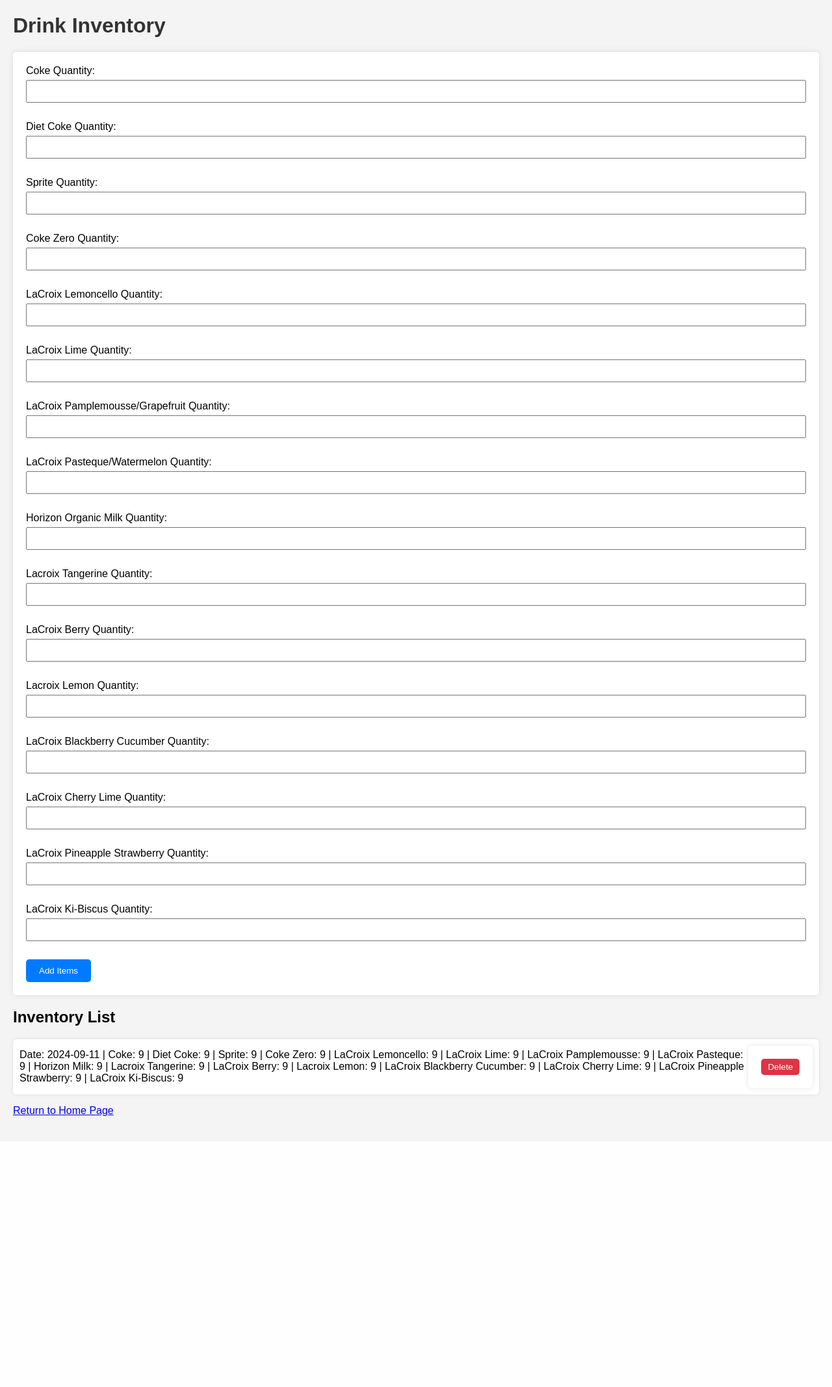
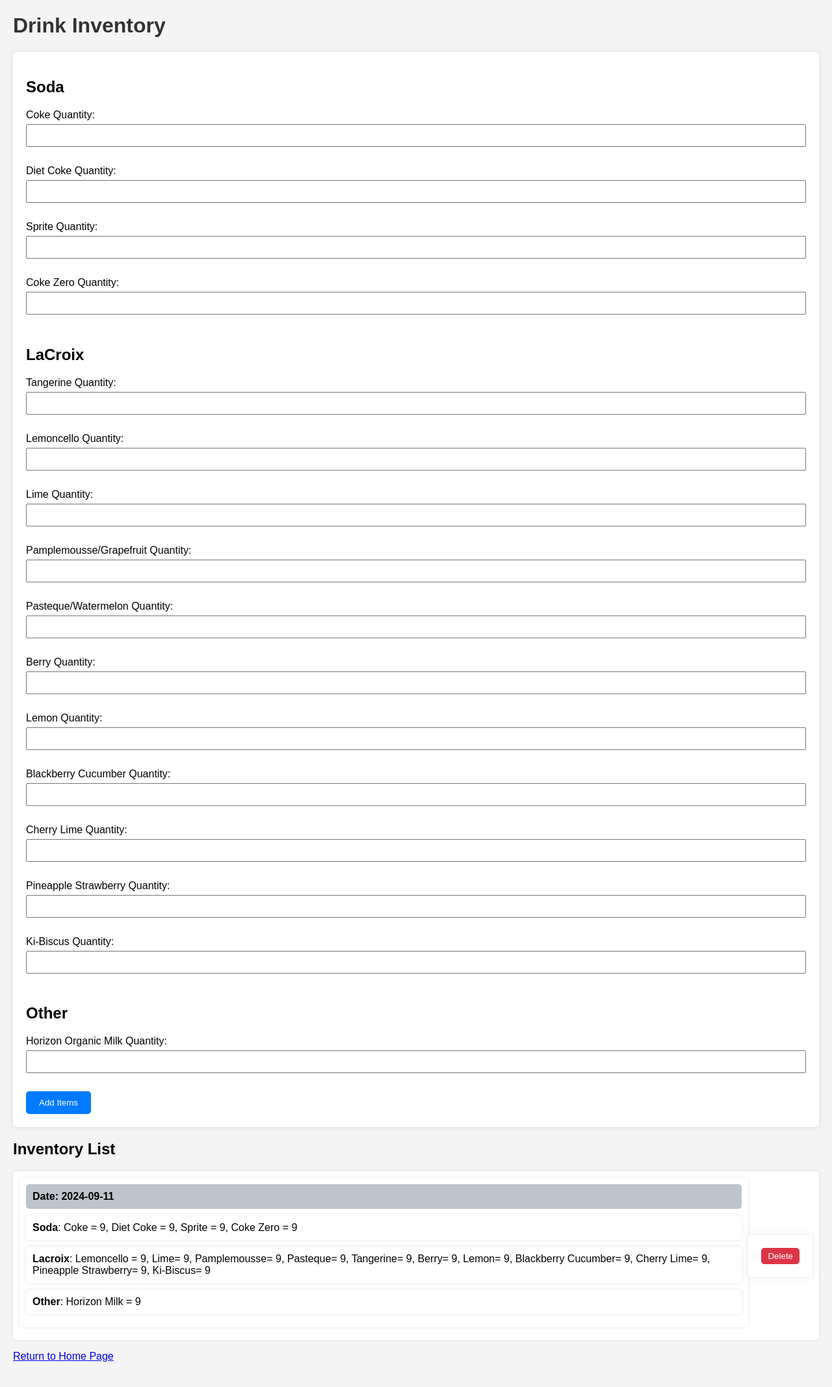
Before and after one commit to ashsgelb/kitchen_inventory, a Flask app: page /drink-inventory in a window 1280 px wide. Shown: the whole page at 65% size. Before the commit the page ends 1717 px from the top, so only its background shows below. Run offline with Flask 3, Linux system fonts and the light colour scheme.

Commit message:
inventory update

```diff
--- a/static/style.css
+++ b/static/style.css
@@ -68,3 +68,19 @@
 .delete-form input[type="submit"]:hover {
     background-color: #c82333; /* Darker red for hover */
 }
+
+.item-box {
+    background-color: #fff;
+    padding: 10px;
+    margin-bottom: 10px;
+    border-radius: 5px;
+    box-shadow: 0 0 5px rgba(0, 0, 0, 0.1);
+}
+
+.date-box {
+    background-color: #86919c88;
+    padding: 10px;
+    border-radius: 5px;
+    margin-bottom: 10px;
+    font-weight: bold;
+}
--- a/templates/drink_inventory.html
+++ b/templates/drink_inventory.html
@@ -10,6 +10,8 @@
     <h1>Drink Inventory</h1>
 
     <form action="{{ url_for('add_drink_item') }}" method="POST">
+        <div class="drink-category">
+            <h2>Soda</h2>
             <label for="coke_quantity">Coke Quantity:</label>
             <input type="number" id="coke_quantity" name="coke_quantity" min="0" required><br><br>
 
@@ -21,42 +23,49 @@
 
             <label for="coke_zero_quantity">Coke Zero Quantity:</label>
             <input type="number" id="coke_zero_quantity" name="coke_zero_quantity" min="0" required><br><br>
+        </div>
 
-        <label for="lacroix_lemoncello_quantity">LaCroix Lemoncello Quantity:</label>
+        <div class="drink-category">
+            <h2>LaCroix</h2>
+            <label for="tangerine_quantity">Tangerine Quantity:</label>
+            <input type="number" id="tangerine_quantity" name="tangerine_quantity" min="0" required><br><br>
+
+            <label for="lacroix_lemoncello_quantity">Lemoncello Quantity:</label>
             <input type="number" id="lacroix_lemoncello_quantity" name="lacroix_lemoncello_quantity" min="0" required><br><br>
 
-        <label for="lacroix_lime_quantity">LaCroix Lime Quantity:</label>
+            <label for="lacroix_lime_quantity">Lime Quantity:</label>
             <input type="number" id="lacroix_lime_quantity" name="lacroix_lime_quantity" min="0" required><br><br>
 
-        <label for="lacroix_pamplemousse_quantity">LaCroix Pamplemousse/Grapefruit Quantity:</label>
+            <label for="lacroix_pamplemousse_quantity">Pamplemousse/Grapefruit Quantity:</label>
             <input type="number" id="lacroix_pamplemousse_quantity" name="lacroix_pamplemousse_quantity" min="0" required><br><br>
 
-        <label for="lacroix_pasteque_quantity">LaCroix Pasteque/Watermelon Quantity:</label>
+            <label for="lacroix_pasteque_quantity">Pasteque/Watermelon Quantity:</label>
             <input type="number" id="lacroix_pasteque_quantity" name="lacroix_pasteque_quantity" min="0" required><br><br>
 
+            <label for="lacroix_berry_quantity">Berry Quantity:</label>
+            <input type="number" id="lacroix_berry_quantity" name="lacroix_berry_quantity" min="0" required><br><br>
+
+            <label for="lemon_quantity">Lemon Quantity:</label>
+            <input type="number" id="lemon_quantity" name="lemon_quantity" min="0" required><br><br>
+
+            <label for="lacroix_blackberry_cucumber_quantity">Blackberry Cucumber Quantity:</label>
+            <input type="number" id="lacroix_blackberry_cucumber_quantity" name="lacroix_blackberry_cucumber_quantity" min="0" required><br><br>
+
+            <label for="lacroix_cherry_lime_quantity">Cherry Lime Quantity:</label>
+            <input type="number" id="lacroix_cherry_lime_quantity" name="lacroix_cherry_lime_quantity" min="0" required><br><br>
+
+            <label for="lacroix_pineapple_strawberry_quantity">Pineapple Strawberry Quantity:</label>
+            <input type="number" id="lacroix_pineapple_strawberry_quantity" name="lacroix_pineapple_strawberry_quantity" min="0" required><br><br>
+
+            <label for="lacroix_ki_biscus_quantity">Ki-Biscus Quantity:</label>
+            <input type="number" id="lacroix_ki_biscus_quantity" name="lacroix_ki_biscus_quantity" min="0" required><br><br>
+        </div>
+
+        <div class="drink-category">
+            <h2>Other</h2>
             <label for="horizon_milk_quantity">Horizon Organic Milk Quantity:</label>
             <input type="number" id="horizon_milk_quantity" name="horizon_milk_quantity" min="0" required><br><br>
-
-        <label for="tangerine_quantity">Lacroix Tangerine Quantity:</label>
-        <input type="number" id="tangerine_quantity" name="tangerine_quantity" min="0" required><br><br>
-
-        <label for="lacroix_berry_quantity">LaCroix Berry Quantity:</label>
-        <input type="number" id="lacroix_berry_quantity" name="lacroix_berry_quantity" min="0" required><br><br>
-
-        <label for="lemon_quantity">Lacroix Lemon Quantity:</label>
-        <input type="number" id="lemon_quantity" name="lemon_quantity" min="0" required><br><br>
-
-        <label for="lacroix_blackberry_cucumber_quantity">LaCroix Blackberry Cucumber Quantity:</label>
-        <input type="number" id="lacroix_blackberry_cucumber_quantity" name="lacroix_blackberry_cucumber_quantity" min="0" required><br><br>
-
-        <label for="lacroix_cherry_lime_quantity">LaCroix Cherry Lime Quantity:</label>
-        <input type="number" id="lacroix_cherry_lime_quantity" name="lacroix_cherry_lime_quantity" min="0" required><br><br>
-
-        <label for="lacroix_pineapple_strawberry_quantity">LaCroix Pineapple Strawberry Quantity:</label>
-        <input type="number" id="lacroix_pineapple_strawberry_quantity" name="lacroix_pineapple_strawberry_quantity" min="0" required><br><br>
-
-        <label for="lacroix_ki_biscus_quantity">LaCroix Ki-Biscus Quantity:</label>
-        <input type="number" id="lacroix_ki_biscus_quantity" name="lacroix_ki_biscus_quantity" min="0" required><br><br>
+        </div>
 
         <input type="submit" value="Add Items">
     </form>
@@ -65,8 +74,19 @@
 <ul>
     {% for item in items %}
     <li class="inventory-item">
-            <div class="item-info">
-                Date: {{ item.date }} | Coke: {{ item.coke }} | Diet Coke: {{ item.diet_coke }} | Sprite: {{ item.sprite }} | Coke Zero: {{ item.coke_zero }} | LaCroix Lemoncello: {{ item.lacroix_lemoncello }} | LaCroix Lime: {{ item.lacroix_lime }} | LaCroix Pamplemousse: {{ item.lacroix_pamplemousse }} | LaCroix Pasteque: {{ item.lacroix_pasteque }} | Horizon Milk: {{ item.horizon_milk }} | Lacroix Tangerine: {{ item.tangerine }} | LaCroix Berry: {{ item.lacroix_berry }} | Lacroix Lemon: {{ item.lemon }} | LaCroix Blackberry Cucumber: {{ item.lacroix_blackberry_cucumber }} | LaCroix Cherry Lime: {{ item.lacroix_cherry_lime }} | LaCroix Pineapple Strawberry: {{ item.lacroix_pineapple_strawberry }} | LaCroix Ki-Biscus: {{ item.lacroix_ki_biscus }}
+        <div class="item-box">
+            <div class="date-box">
+                <b>Date</b>: {{ item.date }}
+            </div>
+            <div class="item-box">
+                <b>Soda</b>: Coke = {{ item.coke }}, Diet Coke = {{ item.diet_coke }}, Sprite = {{ item.sprite }}, Coke Zero = {{ item.coke_zero }} <br>
+            </div>
+            <div class="item-box">
+                <b>Lacroix</b>: Lemoncello = {{ item.lacroix_lemoncello }}, Lime= {{ item.lacroix_lime }}, Pamplemousse= {{ item.lacroix_pamplemousse }}, Pasteque= {{ item.lacroix_pasteque }}, Tangerine= {{ item.tangerine }}, Berry= {{ item.lacroix_berry }}, Lemon= {{ item.lemon }}, Blackberry Cucumber= {{ item.lacroix_blackberry_cucumber }}, Cherry Lime= {{ item.lacroix_cherry_lime }}, Pineapple Strawberry= {{ item.lacroix_pineapple_strawberry }}, Ki-Biscus= {{ item.lacroix_ki_biscus }}
+            </div>
+            <div class="item-box">
+                <b>Other</b>: Horizon Milk = {{ item.horizon_milk }}
+            </div>
         </div>
         <div class="delete-box">
             <form action="{{ url_for('delete_drink_item', item_id=item.id) }}" method="POST" class="delete-form">
```
Also changed, not shown: instance/inventory.db. Lines whose indentation alone changed are shown as unchanged.
